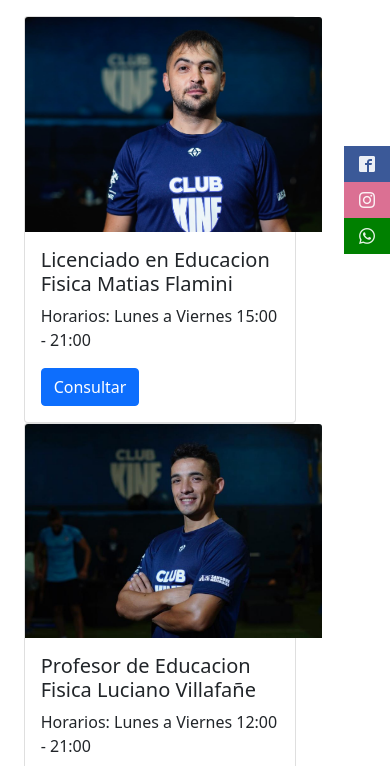
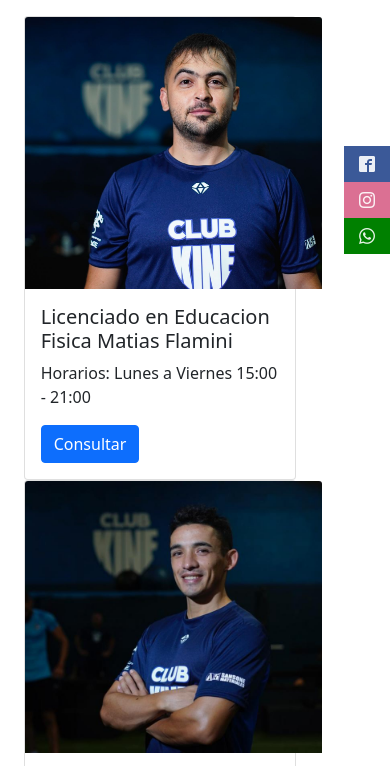
Before and after one commit to nenoflamini/clubkineb, a website: page pages/staff.html in a window 390 px wide. Shown: the part 54-820 px from the top of the page. Drawn offline with nearby package versions, Linux system fonts and the light colour scheme; files whose address does not match are found by name.

Commit message:
correcion card

```diff
--- a/scss/partials/_main.scss
+++ b/scss/partials/_main.scss
@@ -189,7 +189,7 @@
 .card-img-top {
     object-fit: cover;
     width:38.5vw;
-    height: 26vw;
+    height: 27rem;
 }
 
 .separador {
--- a/scss/partials/_mediaQuerys.scss
+++ b/scss/partials/_mediaQuerys.scss
@@ -78,5 +78,9 @@
   }
   .card {
     width: 17rem;
+
+  }.card-img-top {
+    height: 17rem;
 }
+
 }
```
Also changed, not shown: css/style.css, 1 other file.
